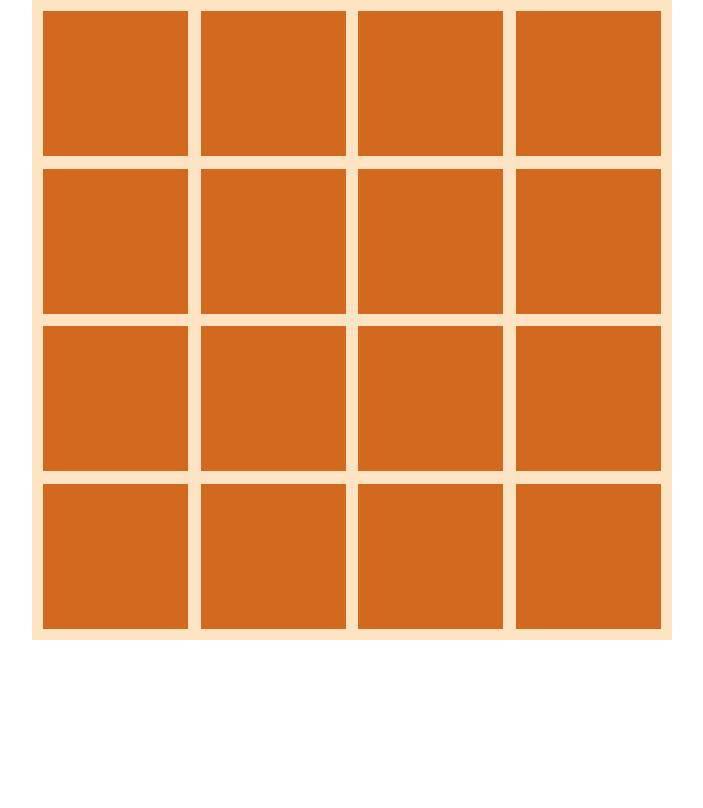
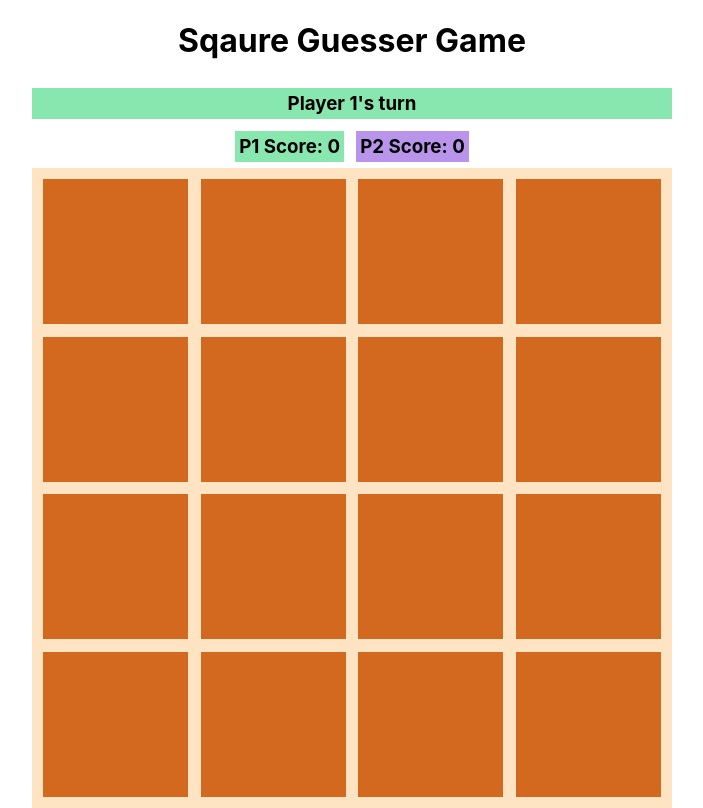
Before and after one commit to joepointon1/MemoryGame, a React (Create React App) app: page / in a window 1280 px wide. Shown: the whole page, without its empty margins (288-991 px from the left). Built offline with nearby package versions, Linux system fonts and the light colour scheme.

Commit message:
turns are counted and scores are displayed

```diff
--- a/src/App.js
+++ b/src/App.js
@@ -4,6 +4,11 @@ export default function App() {
   const [answer1, setAnswer1] = useState(null);
   const [answer2, setAnswer2] = useState(null);
   const [visibilityTimeout, setVisibilityTimeout] = useState(null);
+  const [p1Score, setP1Score] = useState(0);
+  const [p2Score, setP2Score] = useState(0);
+
+  // false for player 1, true for player 2
+  const [player1Turn, setPlayer1Turn] = useState(true);
   // array filled with false, values change to true if those tiles have been correctly guessed
   const [usersAnswers, setUsersAnswers] = useState(
     Array(Math.sqrt(noTiles))
@@ -71,6 +76,11 @@ export default function App() {
   function verifyAnswers() {
     if (answers[answer1[1]][answer1[0]] === answers[answer2[1]][answer2[0]]) {
       console.log(true);
+      if (player1Turn) {
+        setP1Score((prev) => prev + 1);
+      } else {
+        setP2Score((prev) => prev + 1);
+      }
       setUsersAnswers((prev) => {
         prev[answer1[1]][answer1[0]] = true;
         prev[answer2[1]][answer2[0]] = true;
@@ -92,10 +102,33 @@ export default function App() {
           setAnswer1(null);
           setAnswer2(null);
           setVisibilityTimeout(null);
+          setPlayer1Turn((prev) => !prev);
         }, 1000)
       );
     }
   }, [answer2]);
 
-  return <div className="board-container">{renderTiles(noTiles)}</div>;
+  useEffect(()=>{
+
+  },usersAnswers)
+  return (
+    <>
+      <div className="title-container">
+
+        <h1>Sqaure Guesser Game</h1>
+        <h3
+          className={
+            player1Turn ? "player-turn score-1" : "player-turn score-2"
+          }
+        >
+          Player {player1Turn ? 1 : 2}'s turn
+        </h3>
+        <div className="score-container">
+          <h3 className="score-1">P1 Score: {p1Score}</h3>
+          <h3 className="score-2">P2 Score: {p2Score}</h3>
+        </div>
+      </div>
+      <div className="board-container">{renderTiles(noTiles)}</div>
+    </>
+  );
 }
--- a/src/index.css
+++ b/src/index.css
@@ -1,13 +1,13 @@
 body {
-
-  font-family: -apple-system, BlinkMacSystemFont, 'Segoe UI', 'Roboto', 'Oxygen',
-    'Ubuntu', 'Cantarell', 'Fira Sans', 'Droid Sans', 'Helvetica Neue',
+  font-family: -apple-system, BlinkMacSystemFont, "Segoe UI", "Roboto", "Oxygen",
+    "Ubuntu", "Cantarell", "Fira Sans", "Droid Sans", "Helvetica Neue",
     sans-serif;
   -webkit-font-smoothing: antialiased;
   -moz-osx-font-smoothing: grayscale;
 }
 
-html, body {
+html,
+body {
   margin: 0;
   padding: 0;
 }
@@ -16,39 +16,72 @@ html, body {
   box-sizing: border-box;
 }
 
-.board-container{
+.board-container {
   display: flex;
   flex-wrap: wrap;
   align-content: center;
   justify-content: center;
   padding: 5px;
-  background-color: bisque;
+  background-color: #ffe4c4;
   margin: 0 auto;
   flex-direction: row;
   width: 50vw;
   height: 50vw;
 }
 
-.board-tile{
+.board-tile {
   display: flex;
-    background-color: chocolate;
+  background-color: #d2691e;
   margin: 1%;
   text-align: center;
   width: 23%;
   height: 23%;
   justify-content: center;
   align-items: center;
-    cursor:pointer;
+  cursor: pointer;
 }
 
-.board-tile-correct{
-  background-color:burlywood;
+.board-tile-correct {
+  background-color: burlywood;
 }
 
-h2{
-  visibility: hidden
+h2 {
+  visibility: hidden;
 }
 
-h2.visible{
-  visibility:visible
+h2.visible {
+  visibility: visible;
 }
+
+h3{
+  margin:6px;
+  padding:4px;
+}
+.score-1{
+  background-color: #1ed26988;
+}
+.score-2{
+background-color: #691ed279;
+
+}
+.player-turn{
+  width:100%;
+  text-align: center;
+
+}
+.title-container {
+  width: 50vw;
+  margin: 0 auto;
+  display: flex;
+  flex-direction: column;
+  align-items: center;
+}
+.title-container h1 {
+  align-self: center;
+}
+
+.score-container{
+  display: flex;
+  flex-direction: row;
+    justify-content: space-around;
+}
```
Lines whose indentation alone changed are shown as unchanged.
